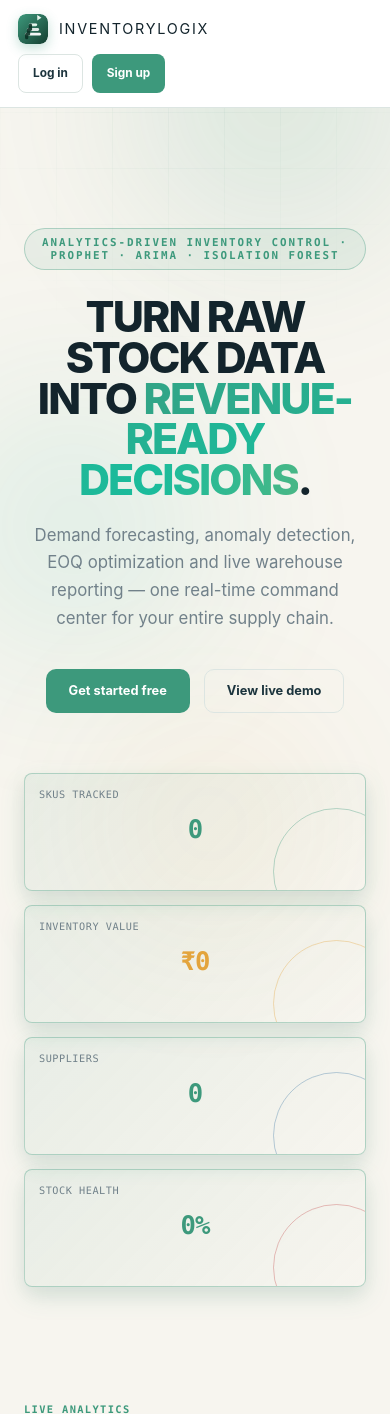
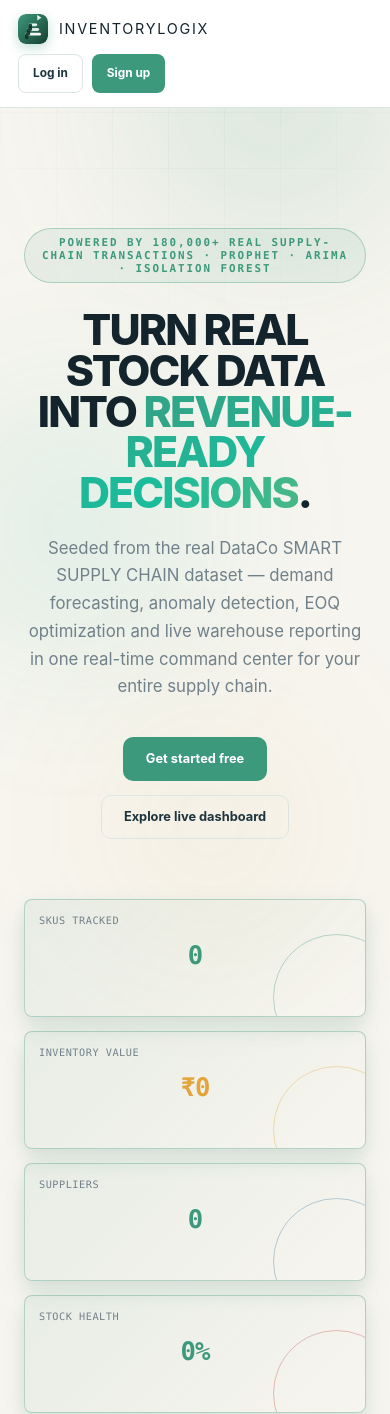
Before and after one commit to UmerAnsari-developer/inventory-logix-dashboard, a Flask app: page / in a window 390 px wide. Shown: the top 1414 px of the page. Run offline with Flask 3, Linux system fonts and the light colour scheme; data that the repository does not hold is empty; some libraries are stand-ins or nearby versions.

Commit message:
Refresh landing page copy for the real DataCo dataset and add copyright
- Update hero copy, CTA labels and feature card to reference the real
  DataCo SMART SUPPLY CHAIN dataset (180k+ transactions).
- Add copyright footer to the app shell and landing page.
- Style the app footer and make it responsive alongside the topbar.

```diff
--- a/app/static/css/style.css
+++ b/app/static/css/style.css
@@ -2261,9 +2261,20 @@ main {
   padding: 40px 38px 56px;
 }
 
+.app-footer {
+  max-width: 1500px;
+  margin: 0 auto;
+  padding: 18px 38px 26px;
+  border-top: 1px solid var(--line);
+  color: var(--muted);
+  font: 0.7rem var(--mono);
+  letter-spacing: 0.06em;
+}
+
 @media (max-width: 1180px) {
   .topbar,
-  main {
+  main,
+  .app-footer {
     padding-left: 26px;
     padding-right: 26px;
   }
--- a/app/templates/base.html
+++ b/app/templates/base.html
@@ -176,6 +176,10 @@
         {% block content %}
         {% endblock %}
       </main>
+
+      <footer class="app-footer">
+        <span>&copy; 2026 Umer Ansari &middot; InventoryLogix</span>
+      </footer>
     </div>
   </div>
   {% else %}
--- a/app/templates/landing.html
+++ b/app/templates/landing.html
@@ -54,12 +54,12 @@
 
       <main class="landing-main">
         <section class="hero">
-          <p class="hero-eyebrow reveal">Analytics-driven inventory control &middot; Prophet &middot; ARIMA &middot; Isolation Forest</p>
-          <h1 class="reveal">Turn raw stock data into <span class="grad">revenue-ready decisions</span>.</h1>
-          <p class="hero-sub reveal">Demand forecasting, anomaly detection, EOQ optimization and live warehouse reporting — one real-time command center for your entire supply chain.</p>
+          <p class="hero-eyebrow reveal">Powered by 180,000+ real supply-chain transactions &middot; Prophet &middot; ARIMA &middot; Isolation Forest</p>
+          <h1 class="reveal">Turn real stock data into <span class="grad">revenue-ready decisions</span>.</h1>
+          <p class="hero-sub reveal">Seeded from the real DataCo SMART SUPPLY CHAIN dataset — demand forecasting, anomaly detection, EOQ optimization and live warehouse reporting in one real-time command center for your entire supply chain.</p>
           <div class="hero-cta reveal">
             <a class="btn btn-green btn-hero" href="{{ url_for('auth.register') }}">Get started free</a>
-            <a class="btn btn-outline btn-hero" href="{{ url_for('auth.login') }}">View live demo</a>
+            <a class="btn btn-outline btn-hero" href="{{ url_for('auth.login') }}">Explore live dashboard</a>
           </div>
 
           <div class="hero-stats reveal" id="heroStats">
@@ -131,7 +131,7 @@
             <article class="panel feature-card reveal">
               <div class="feature-icon">RX</div>
               <h3>Live reporting</h3>
-              <p>Category breakdowns, reorder queues and purchase-order pipelines stream in real time from PostgreSQL.</p>
+              <p>Category breakdowns, reorder queues and purchase-order pipelines stream in real time from PostgreSQL — populated with real DataCo supply-chain data.</p>
             </article>
           </div>
         </section>
@@ -158,7 +158,8 @@
 
       <footer class="landing-foot">
         <span>InventoryLogix AI</span>
-        <span>Flask + PostgreSQL &middot; Prophet &middot; ARIMA &middot; Isolation Forest</span>
+        <span>&copy; 2026 Umer Ansari</span>
+        <span>Flask + PostgreSQL &middot; DataCo SMART SUPPLY CHAIN &middot; Prophet &middot; ARIMA &middot; Isolation Forest</span>
       </footer>
     </div>
   </div>
```
